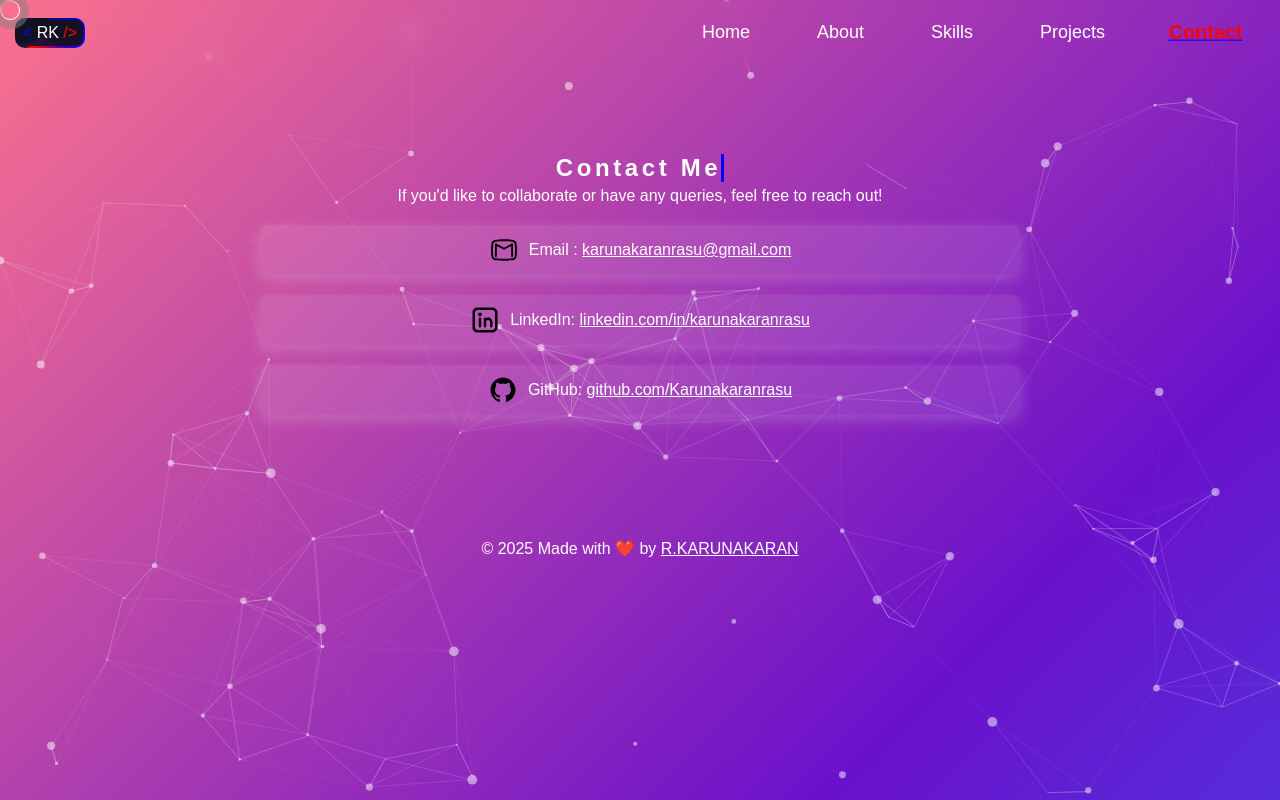
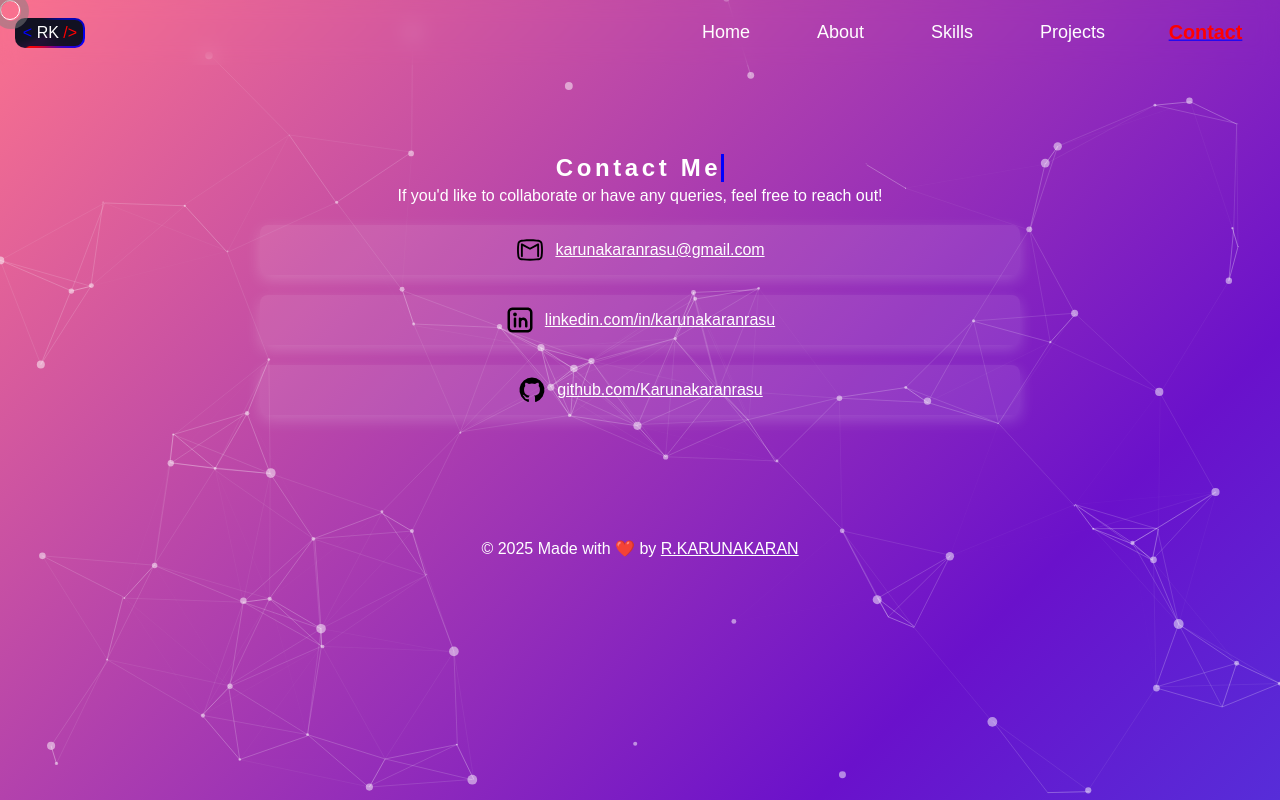
Before and after one commit to Karunakaranrasu/ng19-portfolio, an Angular app: page /contact in a window 1280 px wide. Built offline with nearby package versions, Linux system fonts and the light colour scheme.

Commit message:
contact correction

```diff
--- a/src/app/components/contact/contact.component.html
+++ b/src/app/components/contact/contact.component.html
@@ -10,17 +10,17 @@
     <div class="contact-details">
       <div class="contact-card">
         <img src="gmail.svg" alt="Email" class="icon" />
-        <p>Email : <a href="mailto:karunakaranrasu@gmail.com">karunakaranrasu&#64;gmail.com</a></p>
+        <p><a href="mailto:karunakaranrasu@gmail.com">karunakaranrasu&#64;gmail.com</a></p>
       </div>
       <div class="contact-card">
         <img src="linkedin.svg" alt="LinkedIn" class="icon" />
 
-        <p>LinkedIn: <a href="https://www.linkedin.com/in/karunakaranrasu/" target="_blank">linkedin.com/in/karunakaranrasu</a></p>
+        <p><a href="https://www.linkedin.com/in/karunakaranrasu/" target="_blank">linkedin.com/in/karunakaranrasu</a></p>
       </div>
       <div class="contact-card">
         <img src="github.svg" alt="GitHub" class="icon" />
 
-        <p>GitHub: <a href="https://github.com/Karunakaranrasu" target="_blank">github.com/Karunakaranrasu</a></p>
+        <p><a href="https://github.com/Karunakaranrasu" target="_blank">github.com/Karunakaranrasu</a></p>
       </div>
     </div>
   </div>
```
